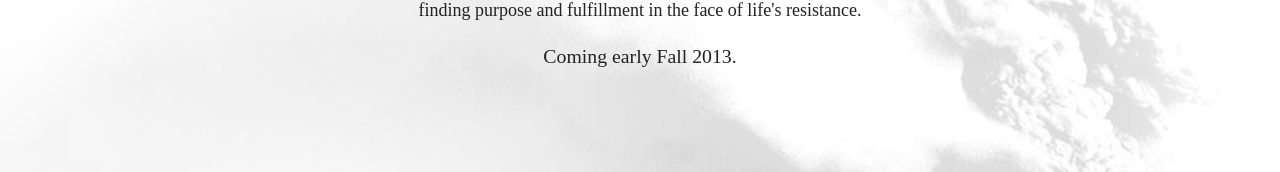
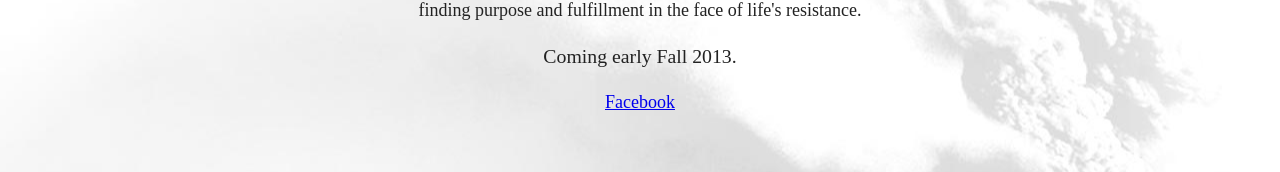
Before and after one commit to coreybutler/df, a plain HTML site: page splash.html in a window 1280 px wide. Shown: the part 159-331 px from the top of the page. Drawn offline with nearby package versions, Linux system fonts and the light colour scheme; a web font is replaced by a local one.

Commit message:
added facebook link to splash page

```diff
--- a/splash.html
+++ b/splash.html
@@ -28,6 +28,7 @@
 					Dread Fascination is an upcoming free-to-listen album by musician Graham Butler.  It represents a unique approach to concept albums, with no characters and no dialogue;  Instead, it attempts to tell a story simply through the thoughts, emotions, and words that come about from experiencing tragic or life-altering events. It explores the process of finding purpose and fulfillment in the face of life's resistance.
 				</p>
 				<p style="font-size: 1.1em;">Coming early Fall 2013.</p>
+				<p><a href="https://www.facebook.com/pages/Dread-Fascination/131356056879183" target="_blank">Facebook</a></p>
             </div>
         </div>
 
```
